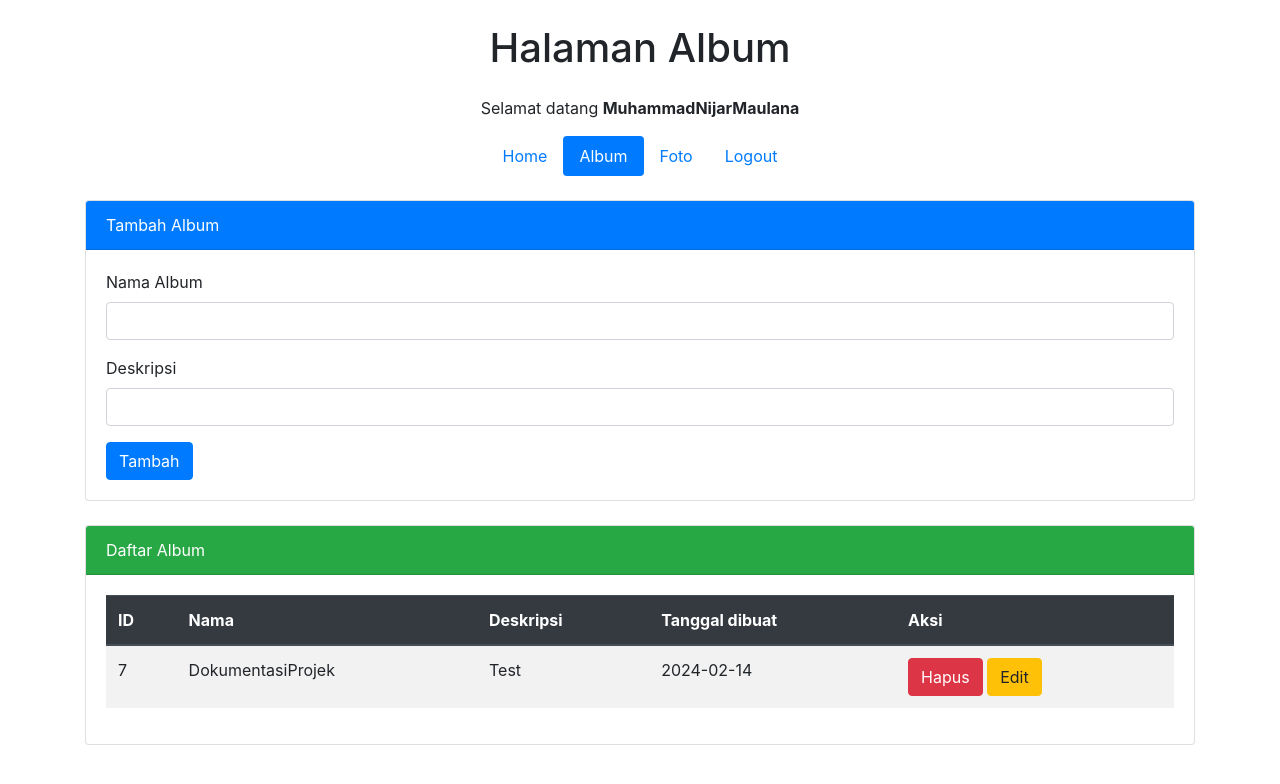
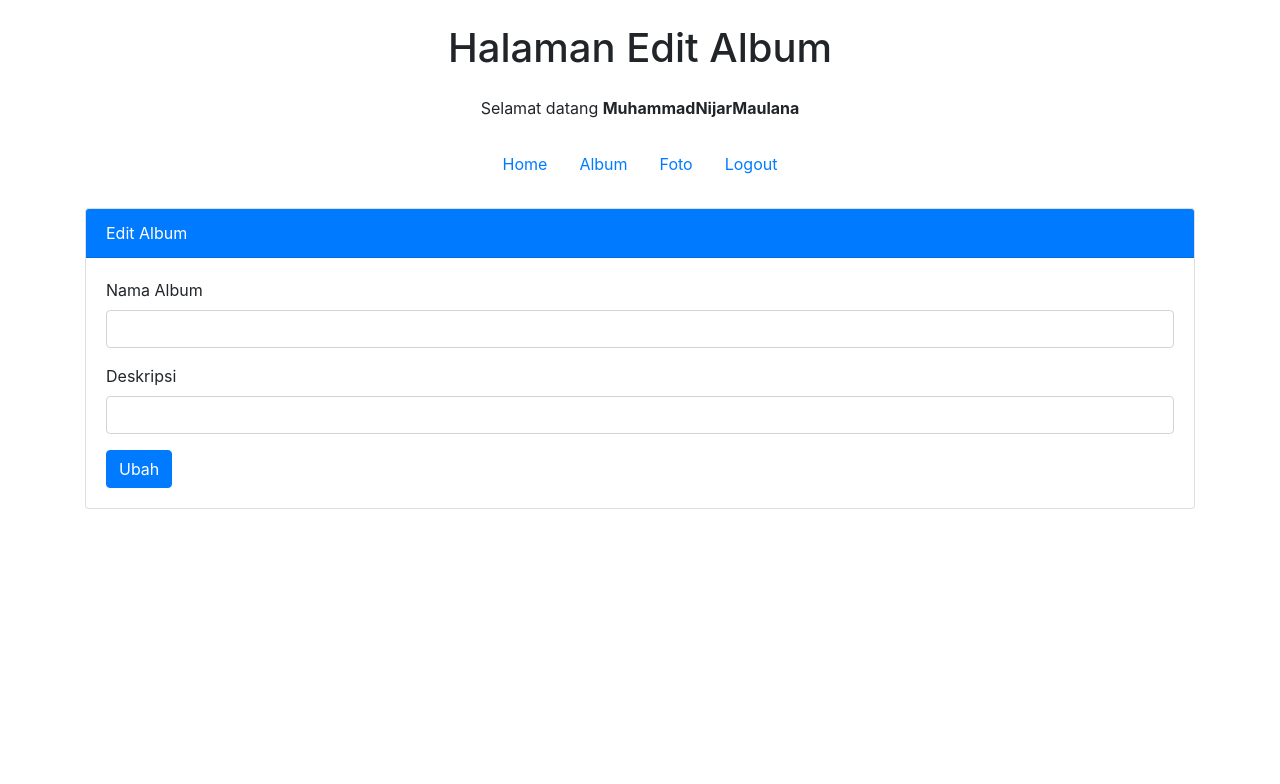
Before and after one commit to muhammadnijarmaulana/ukkgallery2024, a PHP site: page /album.php?albumid=7 in a window 1280 px wide. Shown: the top 784 px of the page. Run offline with PHP 8.4, Linux system fonts and the light colour scheme; a user stored in the database is signed in; data comes from the database, SQL or seed files in the repository; some libraries are stand-ins or nearby versions.

Commit message:
Update album.php

```diff
--- a/album.php
+++ b/album.php
@@ -9,28 +9,39 @@
 <head>
     <meta charset="UTF-8">
     <meta name="viewport" content="width=device-width, initial-scale=1.0">
-    <title>Halaman Album</title>
-    <!-- Bootstrap CSS -->
+    <title>Halaman Edit Album</title>
+    <!-- Tautan ke Bootstrap CSS -->
     <link href="https://stackpath.bootstrapcdn.com/bootstrap/4.5.2/css/bootstrap.min.css" rel="stylesheet">
+    <!-- Tautan ke file CSS tambahan Anda jika ada -->
+    <link href="styles.css" rel="stylesheet">
 </head>
 <body>
     <div class="container">
-        <h1 class="mt-4 text-center">Halaman Album</h1>
-        <p class="mt-4 text-center">Selamat datang <b><?php echo isset($_SESSION['namalengkap']) ? $_SESSION['namalengkap'] : ''; ?></b></p>
+        <h1  class="mt-4 mb-4 text-center">Halaman Edit Album</h1>
+        <p  class="mt-4 mb-4 text-center">Selamat datang <b><?=$_SESSION['namalengkap']?></b></p>
 
         <ul class="nav nav-pills justify-content-center">
             <li class="nav-item"><a class="nav-link" href="index.php">Home</a></li>
-            <li class="nav-item"><a class="nav-link active" href="album.php">Album</a></li>
+            <li class="nav-item"><a class="nav-link" href="album.php">Album</a></li>
             <li class="nav-item"><a class="nav-link" href="foto.php">Foto</a></li>
             <li class="nav-item"><a class="nav-link" href="logout.php">Logout</a></li>
         </ul>
 
-        <div class="card mt-4">
+        <form action="update_album.php" method="post">
+            <?php
+                include "koneksi.php";
+                $albumid=$_GET['albumid'];
+                $sql=mysqli_query($conn,"select * from album where albumid='$albumid'");
+                while($data=mysqli_fetch_array($sql)){
+            ?>
+
+            <input type="text" name="albumid" value="<?=$data['albumid']?>" hidden>
+            <div class="card mt-4">
             <div class="card-header bg-primary text-white">
-                Tambah Album
+                Edit Album
             </div>
             <div class="card-body">
-                <form action="tambah_album.php" method="post">
+                <form action="edit_album.php" method="post">
                     <div class="form-group">
                         <label for="namaalbum">Nama Album</label>
                         <input type="text" class="form-control" id="namaalbum" name="namaalbum" required>
@@ -39,53 +50,19 @@
                         <label for="deskripsi">Deskripsi</label>
                         <input type="text" class="form-control" id="deskripsi" name="deskripsi">
                     </div>
-                    <button type="submit" class="btn btn-primary">Tambah</button>
+                    <button type="submit" class="btn btn-primary">Ubah</button>
                 </form>
             </div>
         </div>
 
-        <div class="card mt-4">
-            <div class="card-header bg-success text-white">
-                Daftar Album
-            </div>
-            <div class="card-body">
-                <table class="table table-striped">
-                    <thead class="thead-dark">
-                        <tr>
-                            <th>ID</th>
-                            <th>Nama</th>
-                            <th>Deskripsi</th>
-                            <th>Tanggal dibuat</th>
-                            <th>Aksi</th>
-                        </tr>
-                    </thead>
-                    <tbody>
-                        <?php
-                            include "koneksi.php";
-                            $userid=$_SESSION['userid'];
-                            $sql=mysqli_query($conn,"select * from album where userid='$userid'");
-                            while($data=mysqli_fetch_array($sql)){
-                        ?>
-                                <tr>
-                                    <td><?php echo $data['albumid']; ?></td>
-                                    <td><?php echo $data['namaalbum']; ?></td>
-                                    <td><?php echo $data['deskripsi']; ?></td>
-                                    <td><?php echo $data['tanggaldibuat']; ?></td>
-                                    <td>
-                                        <a href="hapus_album.php?albumid=<?php echo $data['albumid']; ?>" class="btn btn-danger">Hapus</a>
-                                        <a href="edit_album.php?albumid=<?php echo $data['albumid']; ?>" class="btn btn-warning">Edit</a>
-                                    </td>
-                                </tr>
-                        <?php
-                            }
-                        ?>
-                    </tbody>
-                </table>
-            </div>
-        </div>
+            <?php
+                }
+            ?>
+        </form>
     </div>
-    <!-- Bootstrap JS -->
-    <script src="https://code.jquery.com/jquery-3.5.1.slim.min.js"></script>
+
+    <!-- Skrip JavaScript Bootstrap (opsional, hanya jika Anda menggunakannya) -->
+    <script src="https://stackpath.bootstrapcdn.com/bootstrap/4.5.2/js/bootstrap.min.js"></script>
     <script src="https://cdn.jsdelivr.net/npm/@popperjs/core@2.5.4/dist/umd/popper.min.js"></script>
     <script src="https://stackpath.bootstrapcdn.com/bootstrap/4.5.2/js/bootstrap.min.js"></script>
 </body>
```
